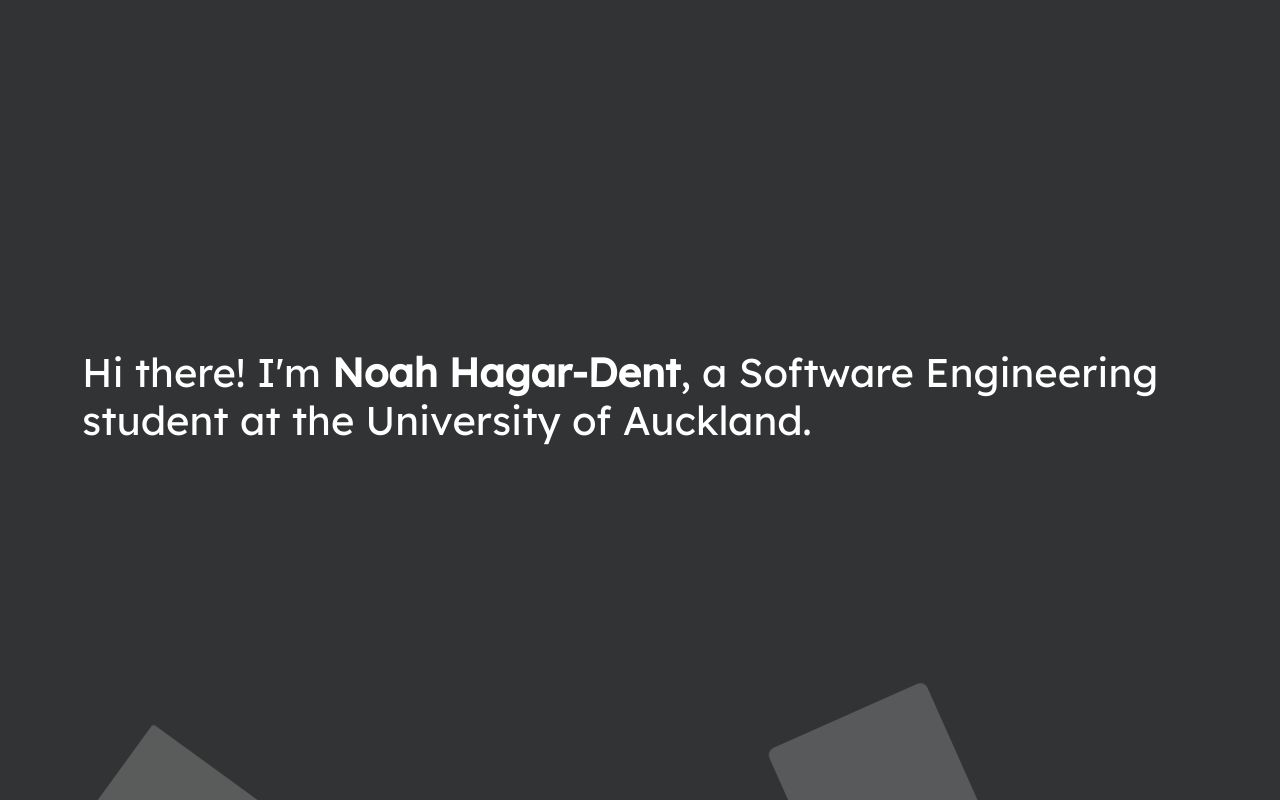
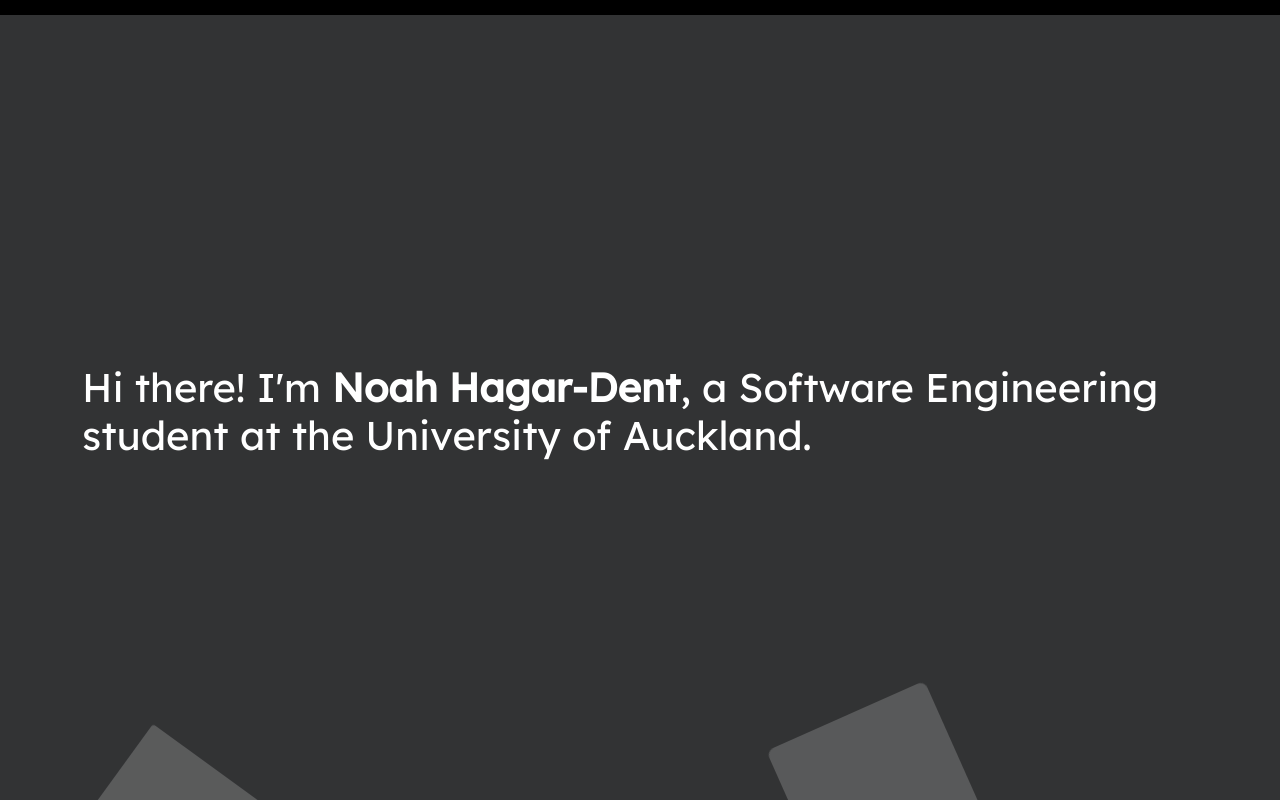
Before and after one commit to noahblob/react-portfolio, a React (Create React App) app: page / in a window 1280 px wide. Shown: the top 802 px of the page. Built offline with nearby package versions, Linux system fonts and the light colour scheme.

Commit message:
Added scroll indicator at top of page

```diff
--- a/src/App.js
+++ b/src/App.js
@@ -5,10 +5,12 @@
 import About from './components/About';
 import Projects from './components/Projects';
 import Contact from './components/Contact';
+import ScrollIndicator from './components/ScrollIndicator';
 
 export default function App() {
   return (
     <main>
+      <ScrollIndicator />
       <div className='container'>
         <Home />
         <About />
--- /dev/null
+++ b/src/components/ScrollIndicator.css
@@ -0,0 +1,14 @@
+.progressMainWrapper {
+  background-color: #000;
+  height: 15px;
+  position: sticky;
+  top: 0;
+  left: 0;
+  z-index: 1;
+  width: 100%;
+}
+
+.progressMainStyle {
+  height: 15px;
+  background: linear-gradient(to left, #e66465, #9198e5);
+}
--- /dev/null
+++ b/src/components/ScrollIndicator.js
@@ -0,0 +1,27 @@
+import { useState, useEffect } from 'react';
+import './ScrollIndicator.css';
+
+export default function ScrollIndicator() {
+  const [scrollTop, setScrollTop] = useState(0);
+
+  const onScroll = () => {
+    const winScroll = document.documentElement.scrollTop;
+    const height = document.documentElement.scrollHeight - document.documentElement.clientHeight;
+
+    const scrolled = (winScroll / height) * 100;
+
+    setScrollTop(scrolled);
+  }
+
+  useEffect(() => {
+    window.addEventListener("scroll", onScroll);
+
+    return () => window.removeEventListener("scroll", onScroll);
+  }, [])
+
+  return (
+    <div className='progressMainWrapper'>
+      <div className='progressMainStyle' style={{width: `${scrollTop}%`}}></div>
+    </div>
+  )
+}
```
